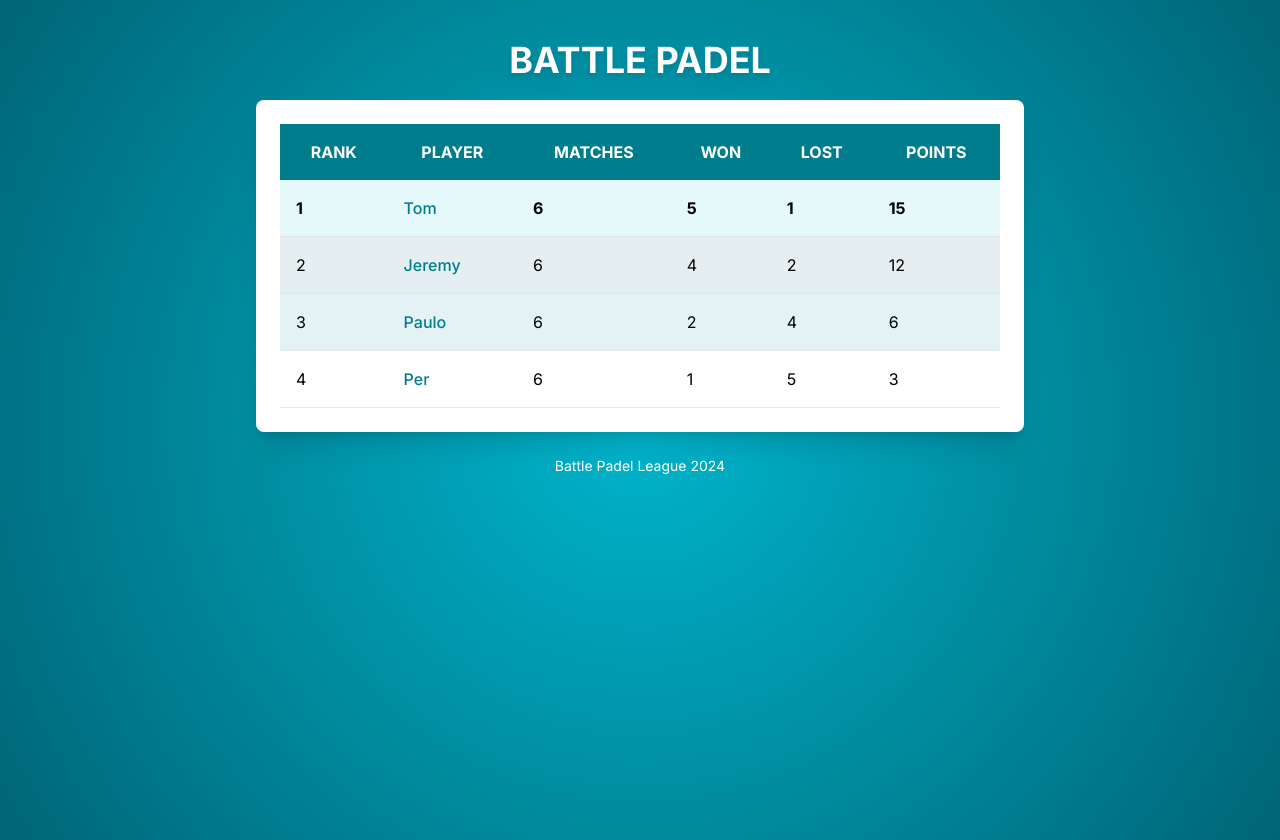
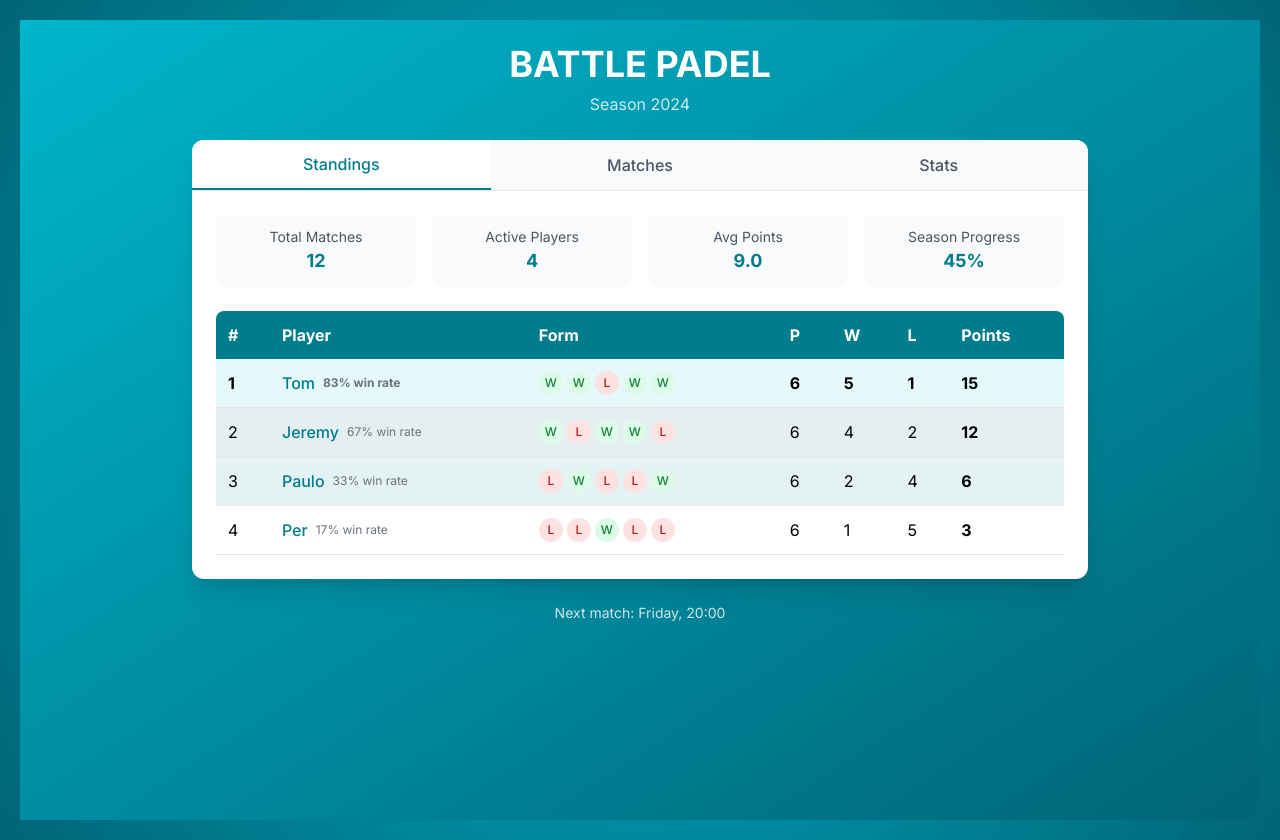
Before and after one commit to morhendos/padel-liga-nextjs, a Next.js app: page / in a window 1280 px wide. Built offline with nearby package versions, Linux system fonts and the light colour scheme.

Commit message:
Update page with enhanced UI/UX design

```diff
--- a/src/app/page.tsx
+++ b/src/app/page.tsx
@@ -1,26 +1,169 @@
 'use client'
 
-import { useState } from 'react'
-import { LeagueTable } from '@/components/LeagueTable'
-import { Player } from '@/types'
+import React, { useState } from 'react';
 
-export default function Home() {
-  const [players] = useState<Player[]>([
-    { rank: 1, name: 'Tom', matches: 6, won: 5, lost: 1, points: 15 },
-    { rank: 2, name: 'Jeremy', matches: 6, won: 4, lost: 2, points: 12 },
-    { rank: 3, name: 'Paulo', matches: 6, won: 2, lost: 4, points: 6 },
-    { rank: 4, name: 'Per', matches: 6, won: 1, lost: 5, points: 3 },
-  ])
+export default function PadelLeagueApp() {
+  const [activeTab, setActiveTab] = useState('standings');
+  const [players] = useState([
+    {
+      rank: 1,
+      name: 'Tom',
+      matches: 6,
+      won: 5,
+      lost: 1,
+      points: 15,
+      winRate: 83,
+      recentForm: ['W', 'W', 'L', 'W', 'W']
+    },
+    {
+      rank: 2,
+      name: 'Jeremy',
+      matches: 6,
+      won: 4,
+      lost: 2,
+      points: 12,
+      winRate: 67,
+      recentForm: ['W', 'L', 'W', 'W', 'L']
+    },
+    {
+      rank: 3,
+      name: 'Paulo',
+      matches: 6,
+      won: 2,
+      lost: 4,
+      points: 6,
+      winRate: 33,
+      recentForm: ['L', 'W', 'L', 'L', 'W']
+    },
+    {
+      rank: 4,
+      name: 'Per',
+      matches: 6,
+      won: 1,
+      lost: 5,
+      points: 3,
+      winRate: 17,
+      recentForm: ['L', 'L', 'W', 'L', 'L']
+    },
+  ]);
 
   return (
-    <main className="flex min-h-screen flex-col items-center p-5">
-      <div className="text-4xl font-bold text-white mb-5 uppercase text-center drop-shadow-lg">
-        Battle Padel
+    <div className="min-h-screen bg-gradient-to-br from-[#00B5CC] to-[#006577] p-4 md:p-6">
+      {/* Header with responsive sizing */}
+      <header className="mb-6">
+        <h1 className="text-2xl md:text-4xl font-bold text-white text-center mb-2">
+          BATTLE PADEL
+        </h1>
+        <p className="text-white/80 text-center text-sm md:text-base">
+          Season 2024
+        </p>
+      </header>
+
+      {/* Main content card with proper spacing */}
+      <div className="max-w-4xl mx-auto bg-white rounded-xl shadow-xl overflow-hidden">
+        {/* Navigation Tabs - Mobile friendly */}
+        <div className="flex overflow-x-auto bg-gray-50 border-b">
+          {['standings', 'matches', 'stats'].map((tab) => (
+            <button
+              key={tab}
+              onClick={() => setActiveTab(tab)}
+              className={`
+                flex-1 min-w-[120px] px-4 py-3 text-sm md:text-base
+                font-medium capitalize transition-colors
+                ${activeTab === tab
+                  ? 'text-[#007D8C] border-b-2 border-[#007D8C] bg-white'
+                  : 'text-gray-600 hover:text-[#007D8C] hover:bg-gray-100'}
+              `}
+            >
+              {tab}
+            </button>
+          ))}
+        </div>
+
+        {/* Content Section */}
+        <div className="p-4 md:p-6">
+          {/* Quick Stats Summary */}
+          <div className="grid grid-cols-2 md:grid-cols-4 gap-4 mb-6">
+            {[
+              { label: 'Total Matches', value: '12' },
+              { label: 'Active Players', value: '4' },
+              { label: 'Avg Points', value: '9.0' },
+              { label: 'Season Progress', value: '45%' },
+            ].map((stat) => (
+              <div key={stat.label} className="bg-gray-50 rounded-lg p-3 text-center">
+                <div className="text-sm text-gray-600">{stat.label}</div>
+                <div className="text-lg font-bold text-[#007D8C]">{stat.value}</div>
+              </div>
+            ))}
+          </div>
+
+          {/* Standings Table - Responsive */}
+          <div className="overflow-x-auto">
+            <table className="w-full">
+              <thead>
+                <tr>
+                  <th className="bg-[#007D8C] text-white p-3 text-left rounded-tl-lg">#</th>
+                  <th className="bg-[#007D8C] text-white p-3 text-left">Player</th>
+                  <th className="bg-[#007D8C] text-white p-3 text-left hidden md:table-cell">Form</th>
+                  <th className="bg-[#007D8C] text-white p-3 text-left">P</th>
+                  <th className="bg-[#007D8C] text-white p-3 text-left">W</th>
+                  <th className="bg-[#007D8C] text-white p-3 text-left">L</th>
+                  <th className="bg-[#007D8C] text-white p-3 text-left rounded-tr-lg">Points</th>
+                </tr>
+              </thead>
+              <tbody>
+                {players.map((player) => (
+                  <tr
+                    key={player.rank}
+                    className={`
+                      transition-colors
+                      ${player.rank === 1 ? 'bg-[#00B5CC]/10 font-bold' :
+                        player.rank === 2 ? 'bg-[#006577]/10' :
+                        player.rank === 3 ? 'bg-[#007D8C]/10' : ''}
+                    `}
+                  >
+                    <td className="p-3 border-b">{player.rank}</td>
+                    <td className="p-3 border-b">
+                      <div className="flex items-center">
+                        <span className="text-[#007D8C] font-medium">{player.name}</span>
+                        <span className="ml-2 text-xs text-gray-500 hidden md:inline">
+                          {player.winRate}% win rate
+                        </span>
+                      </div>
+                    </td>
+                    <td className="p-3 border-b hidden md:table-cell">
+                      <div className="flex gap-1">
+                        {player.recentForm.map((result, i) => (
+                          <span
+                            key={i}
+                            className={`
+                              w-6 h-6 rounded-full flex items-center justify-center text-xs font-medium
+                              ${result === 'W'
+                                ? 'bg-green-100 text-green-700'
+                                : 'bg-red-100 text-red-700'}
+                            `}
+                          >
+                            {result}
+                          </span>
+                        ))}
+                      </div>
+                    </td>
+                    <td className="p-3 border-b">{player.matches}</td>
+                    <td className="p-3 border-b">{player.won}</td>
+                    <td className="p-3 border-b">{player.lost}</td>
+                    <td className="p-3 border-b font-bold">{player.points}</td>
+                  </tr>
+                ))}
+              </tbody>
+            </table>
+          </div>
+        </div>
       </div>
-      <LeagueTable players={players} />
-      <div className="text-white text-sm mt-6 text-center">
-        Battle Padel League 2024
-      </div>
-    </main>
-  )
+
+      {/* Footer */}
+      <footer className="mt-6 text-center text-white/80 text-sm">
+        <p>Next match: Friday, 20:00</p>
+      </footer>
+    </div>
+  );
 }
```
